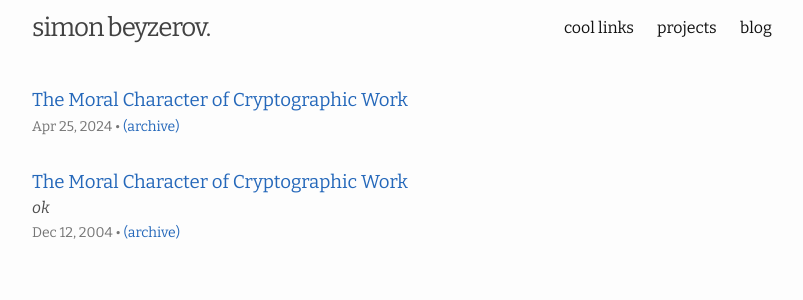
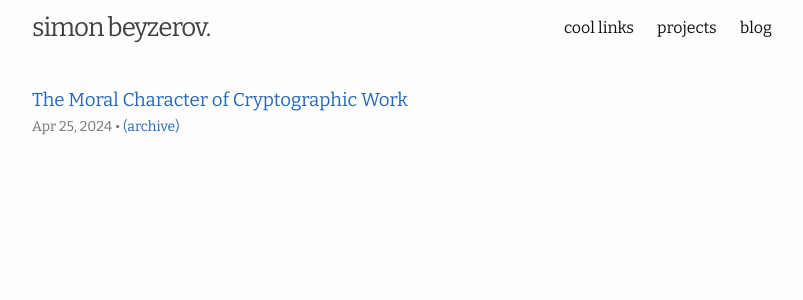
Before and after one commit to sim15/sim15.github.io, a Jekyll site: the page built from bookmarks.md, in a window 1280 px wide. Shown: the top 300 px of the page, without its empty margins (238-1041 px from the left). Built offline with Jekyll 4.4.1, drawn with Linux system fonts in a browser that asks for light colours; part of the change alters nothing that is shown.

Commit message:
Update bookmarks.json

```diff
--- a/_data/bookmarks.json
+++ b/_data/bookmarks.json
@@ -1,20 +1,4 @@
 [
-  {
-    "title": "The Moral Character of Cryptographic Work",
-    "site": "IACR Cryptology ePrint Archive",
-    "author": "",
-    "date": "2004-12-12",
-    "timestamp": "2004-12-12T04:34:59.810Z",
-    "description": "Cryptography rearranges power: it configures who can do what, from what. This makes cryptography an inherently \\textit{political} tool, and it confers on the field an intrinsically \\textit{moral} dimension. The Snowden revelations motivate a reassessment of the political and moral positioning of cryptography. They lead one to ask if our inability to effectively address mass surveillance constitutes a failure of our field. I believe that it does. I call for a community-wide effort to develop more effective means to resist mass surveillance. I plea for a reinvention of our disciplinary culture to attend not only to puzzles and math, but, also, to the societal implications of our work.",
-    "url": "https://eprint.iacr.org/2015/1162",
-    "image": "bookmark-the-moral-character-of-cryptographic-work.png",
-    "type": "article",
-    "notes": "ok",
-    "tags": [
-      "cryptography"
-    ],
-    "waybackUrl": "http://web.archive.org/web/20240108182637/https://eprint.iacr.org/2015/1162"
-  },
   {
     "title": "The Moral Character of Cryptographic Work",
     "site": "IACR Cryptology ePrint Archive",
```
